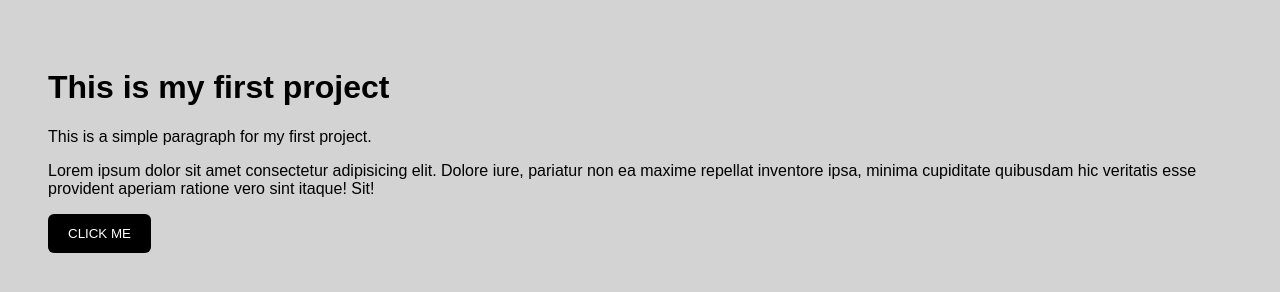
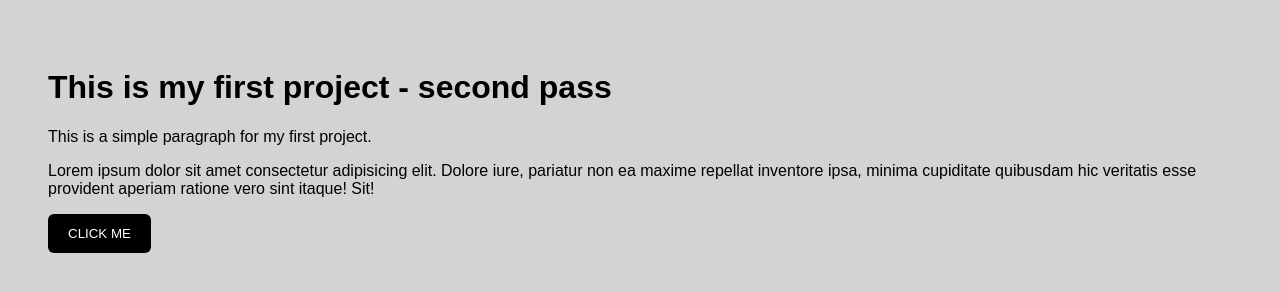
Before and after one commit to stasul73/stasul73.github.io, a plain HTML site: page index.html in a window 1280 px wide. Drawn offline with Linux system fonts and the light colour scheme.

```diff
--- a/index.html
+++ b/index.html
@@ -1,3 +1,4 @@
+<!-- stasul73.github.io -->
 <!doctype html>
 <html lang="en">
   <head>
@@ -8,7 +9,7 @@
     <script src="script.js" defer></script>
   </head>
   <body>
-    <h1>This is my first project</h1>
+    <h1>This is my first project - second pass</h1>
     <p>This is a simple paragraph for my first project.</p>
     <p>
       Lorem ipsum dolor sit amet consectetur adipisicing elit. Dolore iure,
```
Also changed, not shown: 1 other file.
